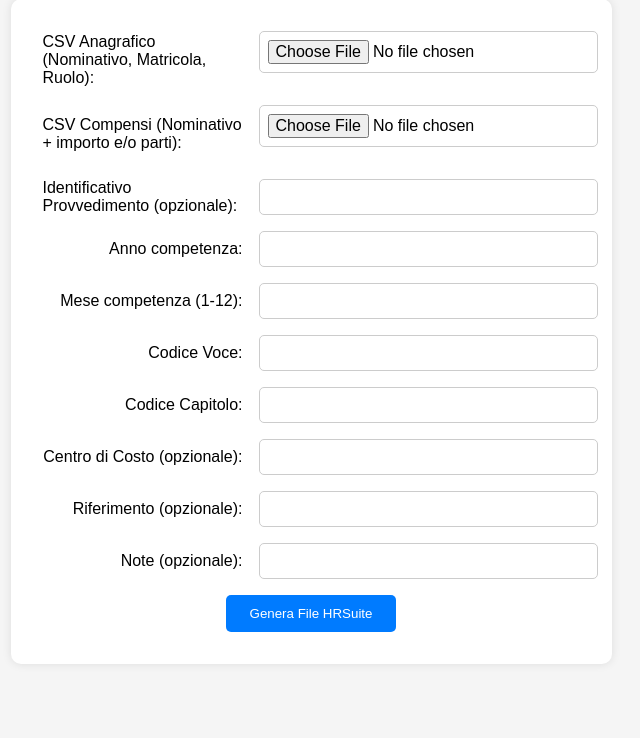
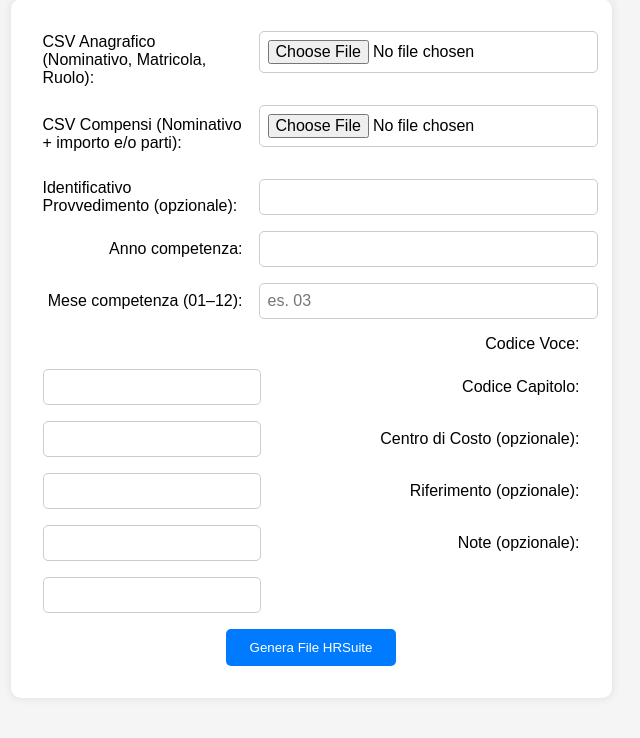
Before and after one commit to fabriziopapa/csv-to-txt-app, a Flask app: page / in a window 1280 px wide, after a click on "HRSuite". Shown: the part 175-913 px from the top of the page, without its empty margins (329-969 px from the left). Run offline with Flask 3, Linux system fonts and the light colour scheme; parts of the project's set-up code (start-up, migrations or seed data) failed here and were passed over.

Commit message:
Versione 0.7.0.4

```diff
--- a/templates/index.html
+++ b/templates/index.html
@@ -93,8 +93,50 @@
             text-align: center;
             }
 
+            /* stile per il bordo rosso in errore */
+            .input-error {
+            border-color: #dc3545 !important;
+            }
+
+            /* messaggio di errore sotto il campo */
+            .error-message {
+            color: #dc3545;
+            font-size: 0.9em;
+            margin-top: 0.25rem;
+            }
+
+
     </style>
 </head>
+
+<script>
+    document.addEventListener('DOMContentLoaded', function() {
+      const form = document.querySelector('form[action="/hrsuite"]');
+      const meseInput = document.getElementById('meseCompetenza');
+      const meseError = document.getElementById('meseError');
+      const regex = /^(0[1-9]|1[0-2])$/;
+
+      // al submit: controllo
+      form.addEventListener('submit', function(e) {
+        const val = meseInput.value.trim();
+        if (!regex.test(val)) {
+          e.preventDefault();
+          meseInput.classList.add('input-error');
+          meseError.textContent = 'Inserisci un mese valido (da 01 a 12)';
+        }
+      });
+
+      // al cambiamento: rimuovi errore se corretto
+      meseInput.addEventListener('input', function() {
+        if (regex.test(meseInput.value.trim())) {
+          meseInput.classList.remove('input-error');
+          meseError.textContent = '';
+        }
+      });
+    });
+  </script>
+
+
 <body>
     <nav>
         <a onclick="showSection('convertitore')">Convertitore CSV</a>
@@ -138,8 +180,15 @@
             <label>Anno competenza:</label>
             <input type="number" name="annoCompetenza" required>
 
-            <label>Mese competenza (1-12):</label>
-            <input type="number" name="meseCompetenza" required>
+            <label for="meseCompetenza">Mese competenza (01–12):</label>
+            <input
+              type="text"
+              id="meseCompetenza"
+              name="meseCompetenza"
+              placeholder="es. 03"
+              required
+            >
+            <div class="error-message" id="meseError"></div>
 
             <label>Codice Voce:</label>
             <input type="text" name="codiceVoce" required>
```
